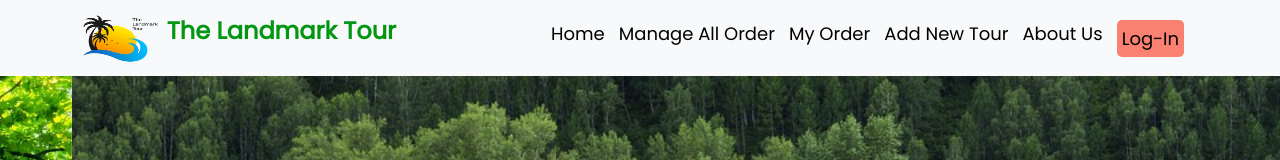
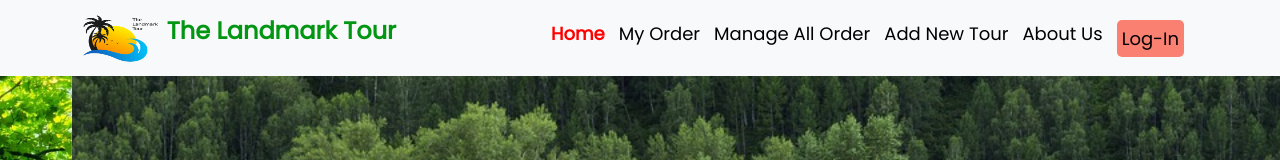
Before and after one commit to Didar2255/the-landmark-tour-agency-clinet-site, a React (Create React App) app: page /home in a window 1280 px wide. Shown: the top 160 px of the page. Built offline with nearby package versions, Linux system fonts and the light colour scheme; no server answers.

Commit message:
create privet route

```diff
--- a/src/App.js
+++ b/src/App.js
@@ -11,6 +11,7 @@ import Header from './Components/Header/Header';
 import AuthProvider from './Components/AuthProvider/AuthProvider';
 import About from './Pages/About/About';
 import MyOrders from './Components/MyOrders/MyOrders';
+import PrivetRoute from './Components/PrivetRoute/PrivetRoute';
 
 function App() {
   return (
@@ -25,12 +26,12 @@ function App() {
             <Route path='/home'>
               <Home></Home>
             </Route>
-            <Route path='/manageorder'>
+            <PrivetRoute path='/manageorder'>
               <ManageAllOrder></ManageAllOrder>
-            </Route>
-            <Route path='/order'>
+            </PrivetRoute>
+            <PrivetRoute path='/order'>
               <MyOrders></MyOrders>
-            </Route>
+            </PrivetRoute>
             <Route path='/newservice'>
               <AddNewServices></AddNewServices>
             </Route>
--- a/src/Components/Header/Header.js
+++ b/src/Components/Header/Header.js
@@ -5,6 +5,10 @@ import logo from '../../Images/Logo/logo 2.png'
 import "./Header.css"
 import useAuth from '../../Hooks/useAuth';
 const Header = () => {
+    const LinkColor = {
+        fontWeight: "bold",
+        color: "red"
+    }
     const { handelSignOut, user } = useAuth()
     return (
         <div>
@@ -21,11 +25,21 @@ const Header = () => {
                         <span className="tour-title">The Landmark Tour</span>
                     </Navbar.Brand>
                     <Nav className="ms-auto">
-                        <NavLink to='/home'>Home</NavLink>
-                        <NavLink to='/manageorder'>Manage All Order</NavLink>
-                        <NavLink to='/order'>My Order</NavLink>
-                        <NavLink to='/newservice'>Add New Tour</NavLink>
-                        <NavLink to='/about'>About Us</NavLink>
+                        <NavLink to='/home'
+                            activeStyle={LinkColor}
+                        >Home</NavLink>
+                        <NavLink to='/order'
+                            activeStyle={LinkColor}
+                        >My Order</NavLink>
+                        <NavLink to='/manageorder'
+                            activeStyle={LinkColor}
+                        >Manage All Order</NavLink>
+                        <NavLink to='/newservice'
+                            activeStyle={LinkColor}
+                        >Add New Tour</NavLink>
+                        <NavLink to='/about'
+                            activeStyle={LinkColor}
+                        >About Us</NavLink>
                         {user.email && <span className='user-name'>{user.displayName}</span>}
                         {
                             !user.email ? <NavLink to='/login'><button className='login-btn'>Log-In</button></NavLink>
--- /dev/null
+++ b/src/Components/PrivetRoute/PrivetRoute.js
@@ -0,0 +1,27 @@
+import React from 'react';
+import { Redirect, Route } from 'react-router';
+import useAuth from '../../Hooks/useAuth';
+
+const PrivetRoute = ({ children, ...rest }) => {
+    const { user } = useAuth()
+    return (
+        <Route
+            {...rest}
+            render={({ location }) =>
+                user.email ? (children) :
+                    (<Redirect
+                        to={{
+                            pathname: "/login",
+                            state: { from: location }
+                        }}
+                    >
+
+                    </Redirect>)
+            }
+        >
+
+        </Route>
+    );
+};
+
+export default PrivetRoute;
```
